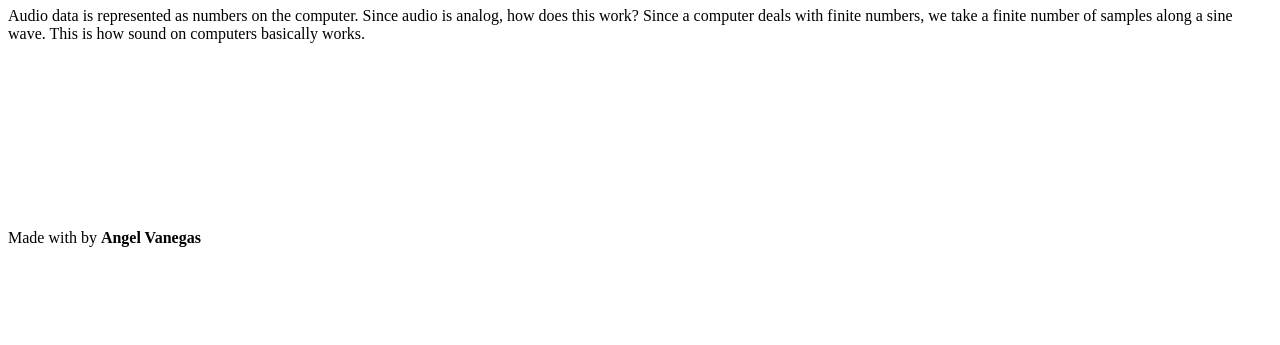
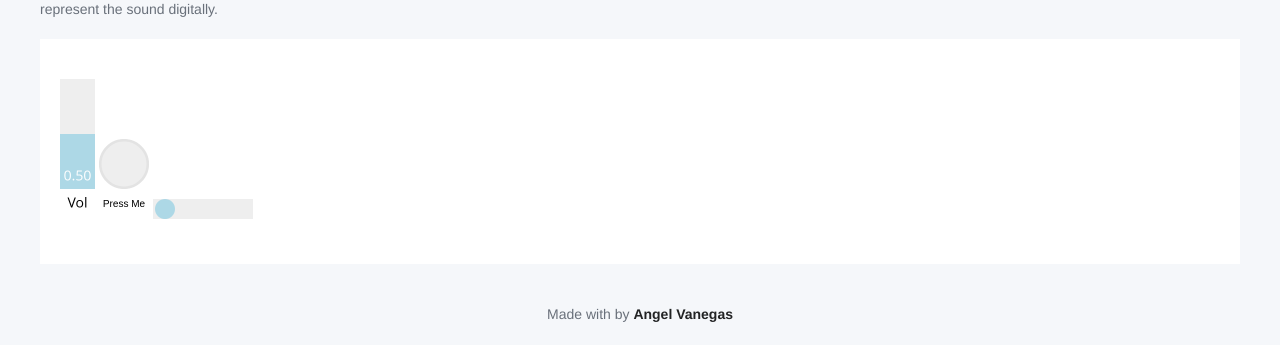
Before and after one commit to Angeldude/express-audio, a website: page public/index.html in a window 1280 px wide. Shown: the part 73-418 px from the top of the page. Drawn offline with Linux system fonts and the light colour scheme.

Commit message:
content change

```diff
--- a/public/index.html
+++ b/public/index.html
@@ -6,25 +6,26 @@
 <!--    <link rel="stylesheet" href="https://maxcdn.bootstrapcdn.com/font-awesome/4.5.0/css/font-awesome.min.css">-->
 <!--    <link rel="stylesheet" href="https://cdnjs.cloudflare.com/ajax/libs/bulma/0.1.2/css/bulma.min.css">-->
 
-<!--    <link rel="stylesheet" href="css/bulma.css" />-->
-<!--    <script type="text/javascript" src="js/tone.js"></script>-->
+    <link rel="stylesheet" href="css/bulma.css" />
+    <script type="text/javascript" src="js/tone.js"></script>
 
-<!--    <script type="text/javascript" src="js/nexusUI.js"></script>-->
+    <script type="text/javascript" src="js/nexusUI.js"></script>
 <!--    <script src="https://tonejs.github.io/CDN/latest/Tone.min.js"></script>-->
-<!--    <script type="text/javascript" src="js/master.js"></script>-->
+    <script type="text/javascript" src="js/master.js"></script>
   </head>
   <body>
     <main class="container content">
       <h1>Generating audio</h1>
-      <p>Audio data is represented as numbers on the computer. Since audio is analog,
-        how does this work? Since a computer deals with finite numbers, we take a finite number of samples along a sine wave. This is how sound on computers basically works.</p>
+      <p>Audio data is represented as numbers on the computer. Since audio is
+      continuous, computers instead take samples of an audio signal. With enough
+      samples, the computer can accurately represent the sound digitally.</p>
     </main>
 
     <section id="app" class="section container">
 
-          <canvas id="slide" nx="slider" label="Vol"></canvas>
-
-          <canvas id="signal" nx="button" label="Press Me"></canvas>
+      <canvas id="slide" nx="slider" label="Vol"></canvas>
+      <canvas id="signal" nx="button" label="Press Me"></canvas>
+      <canvas id="metronome" nx="metro"></canvas>
 
     </section>
 
--- a/public/js/master.js
+++ b/public/js/master.js
@@ -1,12 +1,14 @@
 var instr = {};
 instr.rand = function(){ return (Math.floor(Math.random() * 35) + 40)};
-instr.vol = new Tone.Gain(0.0).toMaster();
+instr.vol = new Tone.Gain(0.5).toMaster();
 instr.sound = new Tone.FMSynth().connect(instr.vol);
 
 nx.onload = function(){
   nx.colorize("lightblue");
-  slide.val.value = 0;
+  slide.val.value = 0.5;
   slide.draw();
+  banner1.colors.accent = "#6d3480";
+  banner1.draw();
   slide.on('*', function(){
     instr.vol.gain.value = this.val.value;
   })
```
